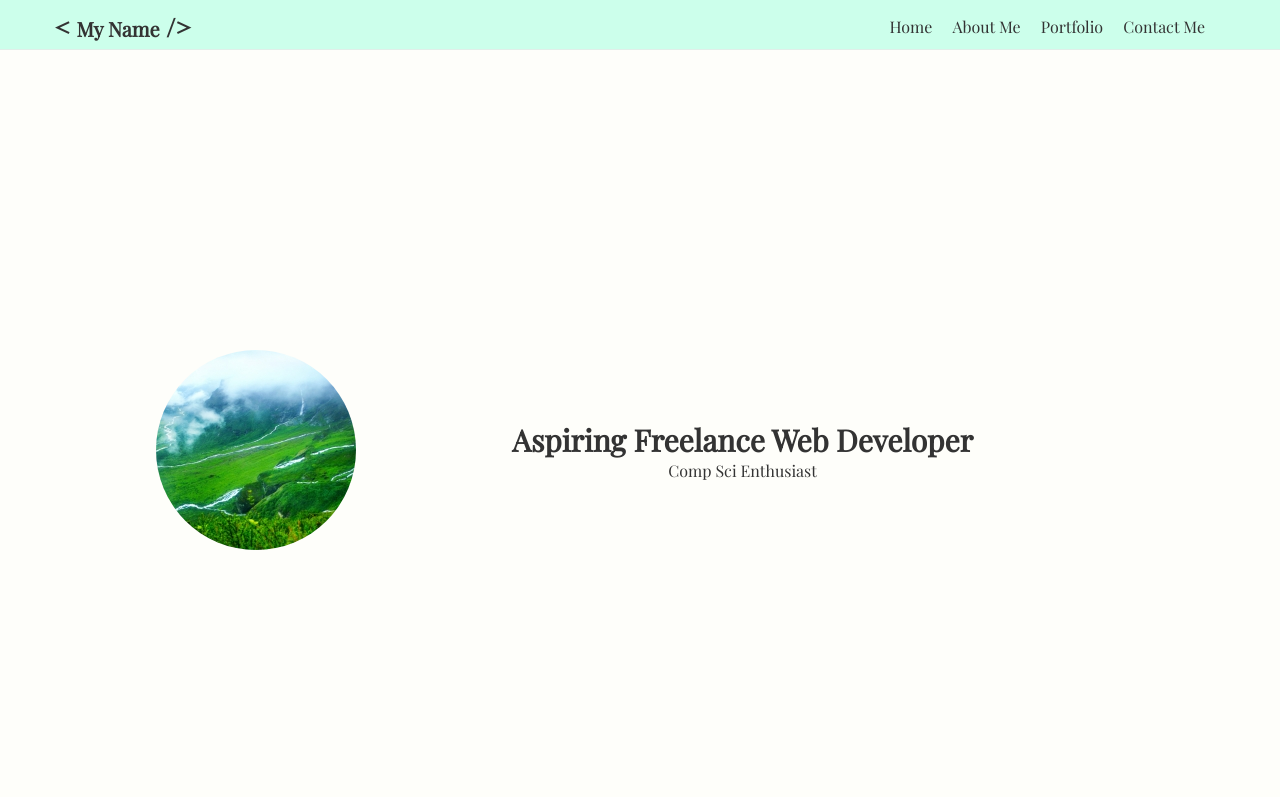
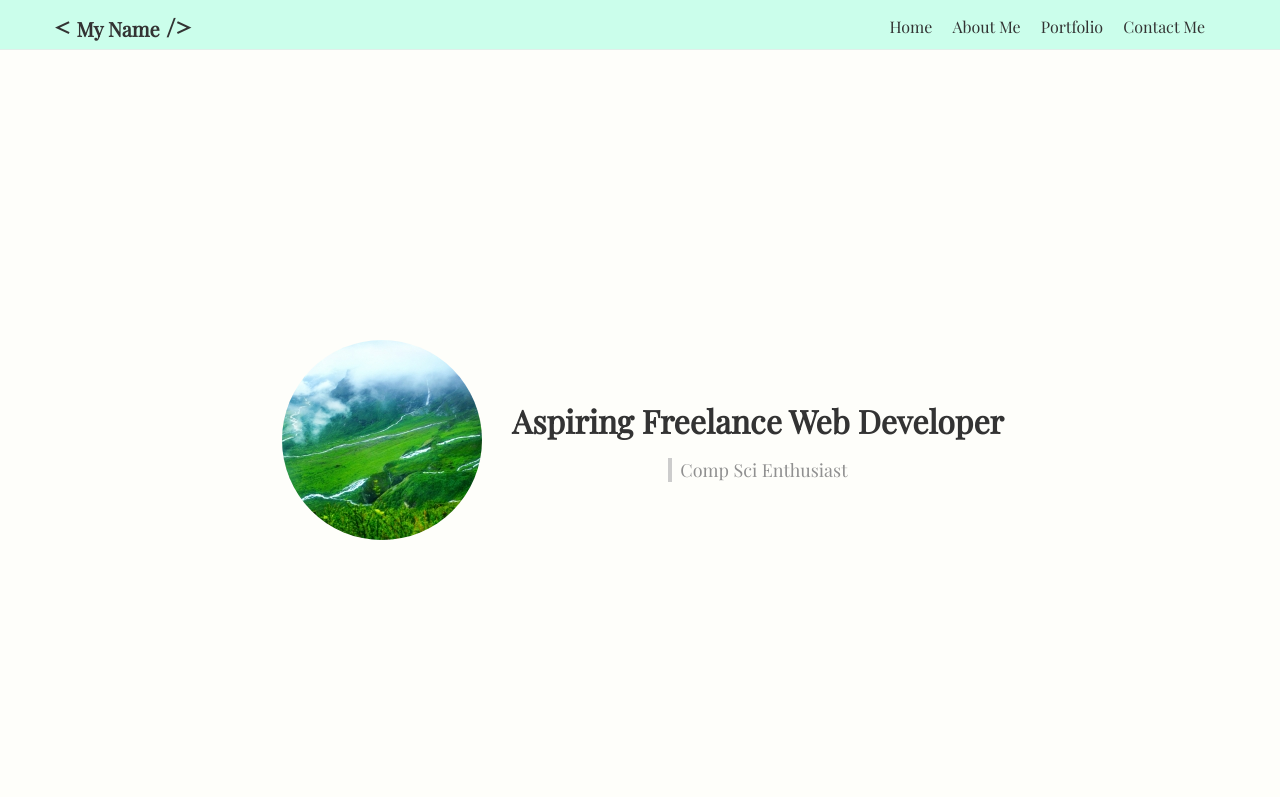
Before and after one commit to joyantony/fcc-Personal-Portfolio, a plain HTML site: page index.html in a window 1280 px wide. Shown: the top 797 px of the page. Drawn offline with nearby package versions, Linux system fonts and the light colour scheme; a web font is replaced by a local one.

Commit message:
Finished nav bar and Welcome section

```diff
--- a/style.css
+++ b/style.css
@@ -20,6 +20,7 @@ body{
   background-color: rgba(127, 255, 212, .4);
   height: 70px;
   border-bottom: 1px solid rgba(232, 232, 232, .7);
+  position: fixed;
 }
 
 .logo{
@@ -63,14 +64,15 @@ body{
 }
 
 #welcome-section{
-  height: 100vh;
-  width: 100vw;
   font-weight: 400;
   display: flex;
+  flex-direction: column;
+  padding-top: 5rem;
 }
 
 #welcome-section h1{
-  font-size: 30px;
+  font-size: 18px;
+  padding-bottom: .5rem;
 }
 
 .logo-img{
@@ -81,10 +83,10 @@ body{
 }
 
 .welcome-left{
-  width: 40%;
   display: flex;
   justify-content: center;
   align-items: center;
+  padding: 1.25rem;
 }
 
 .welcome-right{
@@ -92,6 +94,12 @@ body{
   flex-direction: column;
   justify-content: center;
   align-items: center;
+}
+
+.quote{
+  border-left: 4px solid #ccc;
+  padding-left: .5rem;
+  color:#909090;
 }
 
 
@@ -119,4 +127,30 @@ body{
     padding-right: 1.25rem;
   }
 
+  #welcome-section{
+    flex-direction: row;
+    height: 100vh;
+    width: 100vw;
+  }
+
+  #welcome-section h1{
+    font-size: 2rem;
+    padding-bottom: 1rem;
+  }
+
+  .welcome-left{
+    width: 40%;
+    justify-content: flex-end;
+    padding: 0 1.875rem 0 0;
+  }
+
+  .welcome-right{
+    display: flex;
+    flex-direction: column;
+  }
+
+  .quote{
+    font-size: 18px;
+  }
+
 }
```
